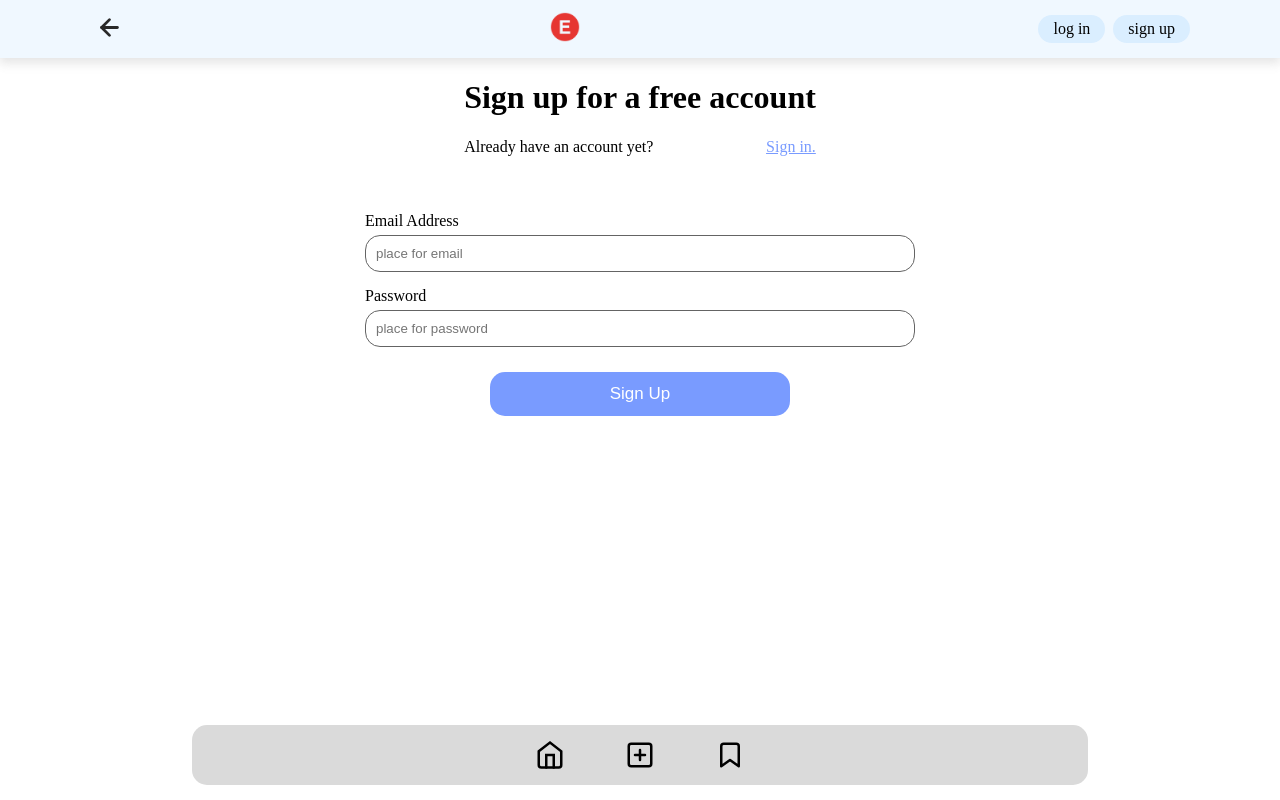
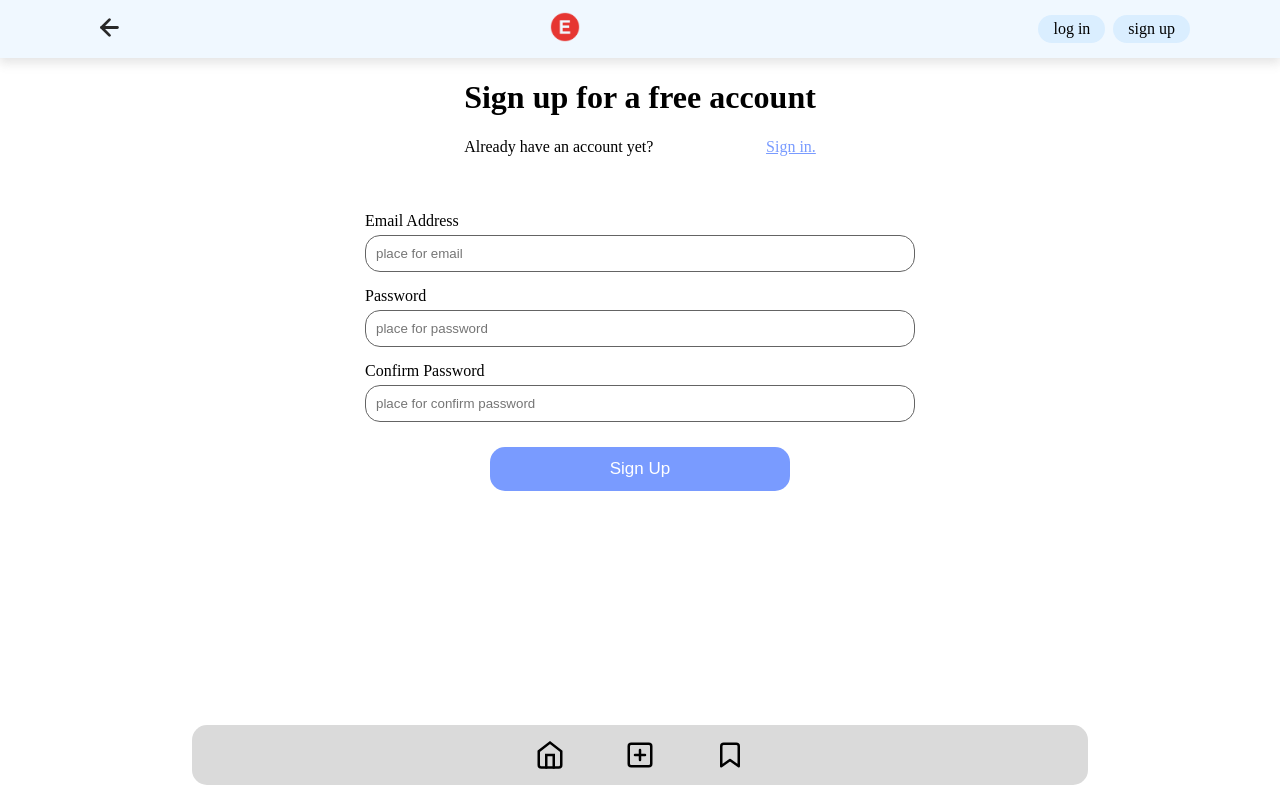
Before and after one commit to wdcreate/memorize, a React (Create React App) app: page /signup in a window 1280 px wide. Built offline with nearby package versions, Linux system fonts and the light colour scheme; no server answers; the database is empty.

Commit message:
0.1.9 (confirm pass functionality)

```diff
--- a/src/components/Menu.js
+++ b/src/components/Menu.js
@@ -11,7 +11,9 @@ import Layout from "./Layout";
 //import { SavedList } from "./SavedList";
 import { UserAuth } from "../context/AuthContext";
 import ProtectedRoute from "./ProtectedRoute";
-import { db } from "../firebase";
+//import { AuthContextProvider} from "../context/AuthContext";
+
+import { db} from "../firebase";
 import {
   query,
   collection,
@@ -97,6 +99,7 @@ useEffect(() => {
     }
   };
 
+  //<AuthContextProvider>
   return (
     <div className="content">
         <Routes>
@@ -155,3 +158,4 @@ useEffect(() => {
   );
 }
 export default Menu;
+   //</AuthContextProvider>
--- a/src/pages/Login.js
+++ b/src/pages/Login.js
@@ -16,12 +16,12 @@ const Signin = () => {
     try {
       await signIn(email, password)
       navigate('/account')
-      console.log(user)
+      //console.log(user)
 
     } catch (e) {
       setError(e.message)
       console.log(e.message)
-      console.log(error)
+      //console.log(error)
     }
   };
 
@@ -45,7 +45,7 @@ const Signin = () => {
           <label >Password</label>
           <input onChange={(e) => setPassword(e.target.value)} type='password' placeholder='place for password'/>
         </div>
-        <button type='button' className='main-btn'>
+        <button type='submit' className='main-btn'>
           Sign In
         </button>
       </form>
--- a/src/pages/SignUp.js
+++ b/src/pages/SignUp.js
@@ -5,19 +5,25 @@ import { UserAuth } from '../context/AuthContext';
 const Signup = () => {
   const [email, setEmail] = useState('');
   const [password, setPassword] = useState('');
+  const [confirmedPassword, setConfirmedPassword] = useState('');
+  const [wrongPassword, setWrongPassword] = useState(false);
   const [error, setError] = useState('')
   const { createUser } = UserAuth();
   const navigate = useNavigate()
-
+  const validPass = password.length>6 && confirmedPassword>6 && password === confirmedPassword
   const handleSubmit = async (e) => {
     e.preventDefault();
     setError('');
+    if(validPass){
       try {
         await createUser(email, password);
         navigate('/account')
       } catch (e) {
         setError(e.message);
         console.log(e.message);
+      }
+    }else{
+      setWrongPassword(true)
     }
   };
 
@@ -49,7 +55,15 @@ const Signup = () => {
             type='password'
           />
         </div>
-        <button type='button' className='main-btn'>
+        <div >
+          <label >{!wrongPassword ? <span>Confirm Password</span>  : <span>Passwords dont match, try again</span> } </label>
+          <input
+            onChange={(e) => setConfirmedPassword(e.target.value)}
+            placeholder='place for confirm password'
+            type='password'
+          />
+        </div>
+        <button type='submit' className='main-btn'>
           Sign Up
         </button>
       </form>
```
Also changed, not shown: src/App.js (+6 -6 lines). Lines whose indentation alone changed are shown as unchanged.
